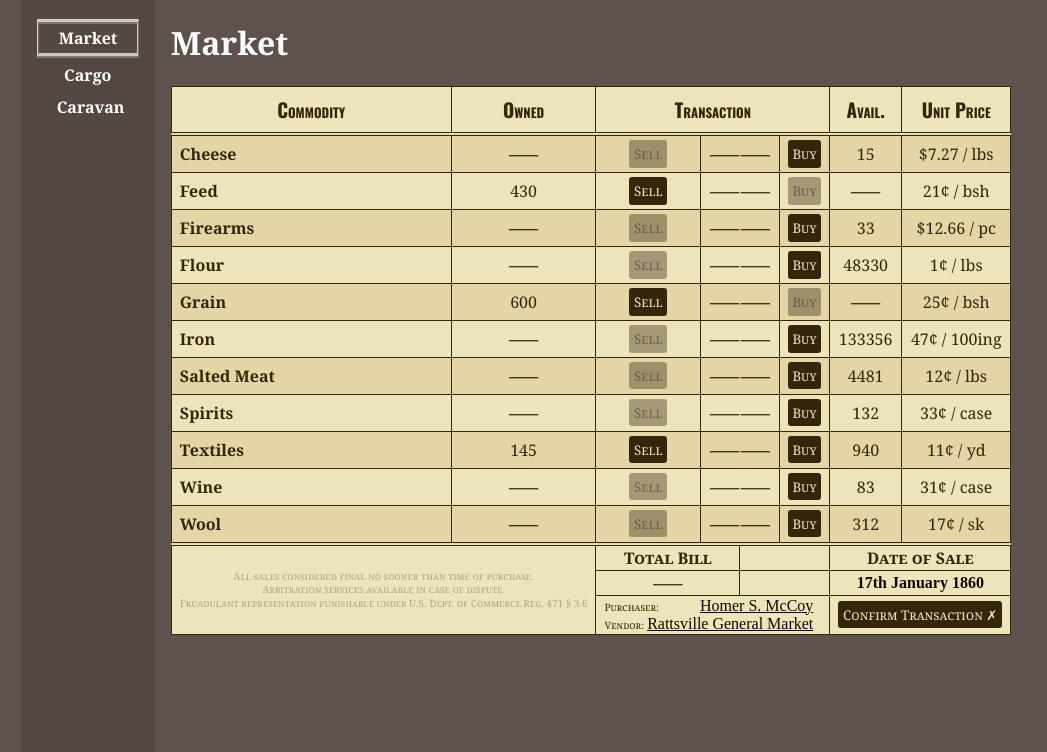
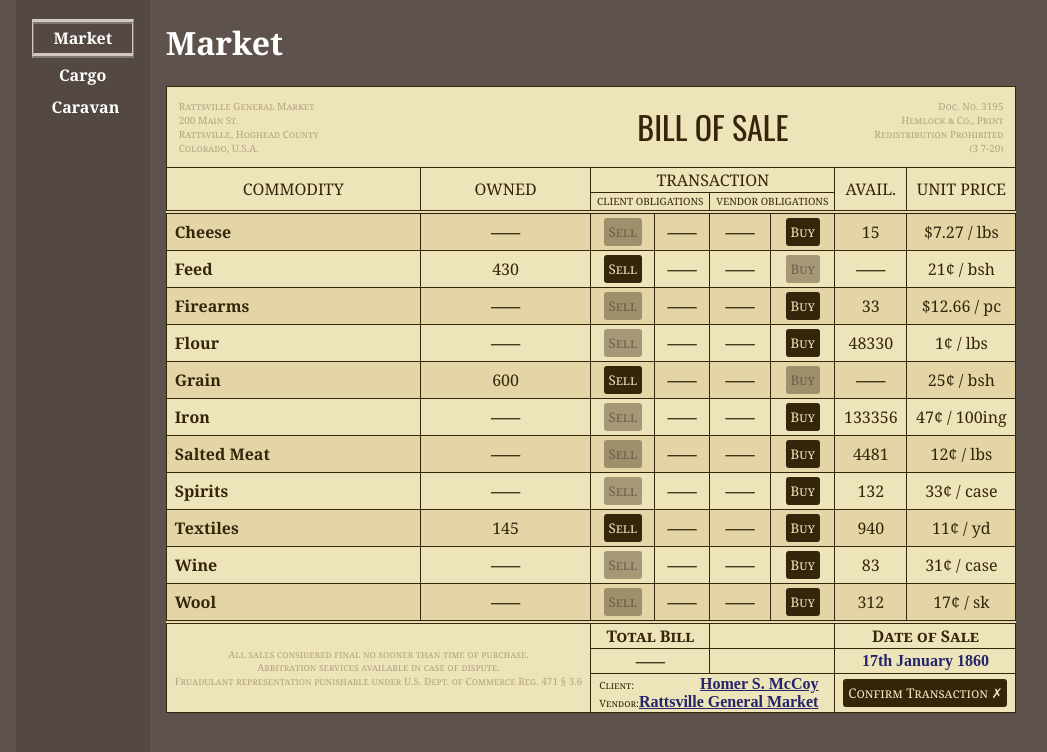
Before and after one commit to eignnx/the-silt-road, a React (Create React App) app: page /game/market in a window 1280 px wide. Shown: the top 752 px of the page, without its empty margins (124-1171 px from the left). Built offline with nearby package versions, Linux system fonts and the light colour scheme; a web font is replaced by a local one.

Commit message:
more flavor

```diff
--- a/src/routes/MarketView.tsx
+++ b/src/routes/MarketView.tsx
@@ -89,11 +89,47 @@ export default function MarketView() {
         <table>
             <thead>
                 <tr>
-                    <th scope="col">Commodity</th>
-                    <th scope="col">Owned</th>
+                    <th colSpan={2} className='header-flavor-text'>
+                        <div>
+                            Rattsville General Market
+                        </div>
+                        <div>
+                            200 Main St.
+                        </div>
+                        <div>
+                            Rattsville, Hoghead County
+                        </div>
+                        <div>
+                            Colorado, U.S.A.
+                        </div>
+                    </th>
+                    <th colSpan={4} className='title'>Bill of Sale</th>
+                    <th colSpan={2} className='header-flavor-text'>
+                        <div>
+                            Doc. No. 3195
+                        </div>
+                        <div>
+                            Hemlock & Co., Print
+                        </div>
+                        <div>
+                            Redistribution Prohibited
+                        </div>
+                        <div>
+                            (3 7-20)
+                        </div>
+                    </th>
+                </tr>
+                <tr>
+
+                    <th scope="col" rowSpan={2}>Commodity</th>
+                    <th scope="col" rowSpan={2}>Owned</th>
                     <th scope="col" colSpan={4}>Transaction</th>
-                    <th scope="col">Avail.</th>
-                    <th scope="col">Unit Price</th>
+                    <th scope="col" rowSpan={2}>Avail.</th>
+                    <th scope="col" rowSpan={2}>Unit Price</th>
+                </tr>
+                <tr className='obligations-headers'>
+                    <th scope="col" colSpan={2}>Client Obligations</th>
+                    <th scope="col" colSpan={2}>Vendor Obligations</th>
                 </tr>
             </thead>
             <tbody>
@@ -115,7 +151,12 @@ export default function MarketView() {
                                     Sell
                                 </button>
                             </td>
-                            {txnQty === 0 ? <td colSpan={2}>⸺⸺</td> : <>
+                            {txnQty === 0 ? (
+                                <>
+                                    <td>⸺</td>
+                                    <td>⸺</td>
+                                </>
+                            ) : <>
                                 <td>
                                     {"☞ "}
                                     {txnQty < 0 ? (
@@ -192,7 +233,7 @@ export default function MarketView() {
                 <tr>
                     <td colSpan={4} className='signature-section'>
                         <div>
-                            <span className='signature-label'>Purchaser:</span>
+                            <span className='signature-label'>Client:</span>
                             <span className='signature'>Homer S. McCoy</span>
                         </div>
                         <div>
--- a/src/styles/MarketView.css
+++ b/src/styles/MarketView.css
@@ -7,6 +7,7 @@ h2 {
 }
 
 table {
+    border: 1px solid var(--clr-dark);
     border-collapse: collapse;
     background: var(--clr-light);
     color: var(--clr-dark);
@@ -18,20 +19,47 @@ table {
 }
 
 th[scope="col"] {
-    padding-block: 0.5rem;
+    /* padding-block: 0.5rem; */
     /* font-weight: 900; */
     text-align: center;
-    font-size: larger;
-    font-family: Oswald, Impact, Haettenschweiler, 'Arial Narrow Bold', sans-serif;
-    font-weight: 700;
-    /* text-transform: uppercase; */
-    font-variant: small-caps;
+    /* font-size: larger; */
+    text-transform: uppercase;
+    /* font-variant: small-caps; */
 }
 
 th[scope="row"] {
     font-weight: bold;
     text-align: left;
-    /* background */
+}
+
+th.header-flavor-text {
+    padding: 0.75rem;
+    border: none;
+    width: min-content;
+    color: var(--clr-dark-lighter);
+    font-size: x-small;
+    font-variant: small-caps;
+
+    /* vertical-align: top; */
+    /* text-decoration: underline; */
+
+    &:first-of-type {
+        text-align: left;
+    }
+
+    &:last-of-type {
+        text-align: right;
+    }
+}
+
+
+.title {
+    border: none;
+    font-family: Oswald, Impact, Haettenschweiler, 'Arial Narrow Bold', sans-serif;
+    font-weight: 400;
+    font-size: xx-large;
+    text-transform: uppercase;
+    padding: 0.5rem;
 }
 
 tfoot th {
@@ -44,19 +72,27 @@ th,
 td {
     text-align: center;
     padding-inline: 0.5rem;
-    border: 1px solid var(--clr-dark)
+    border: 1px solid var(--clr-dark);
 }
 
 
 thead {
     border-bottom: 4px double var(--clr-dark);
+
+    .obligations-headers>th {
+        /* font-family: inherit; */
+        /* font-weight: bold; */
+        font-size: x-small;
+        width: min-content;
+        padding: 0.1rem;
+    }
 }
 
 tfoot {
     border-top: 4px double var(--clr-dark);
 
     p {
-        color: color-mix(in oklab, var(--clr-dark) 30%, var(--clr-light));
+        color: var(--clr-dark-lighter);
         font-style: normal;
         font-variant: small-caps;
         font-size: x-small;
@@ -78,7 +114,7 @@ tfoot {
 .date-of-sale {
     font-family: "Mrs Saint Delafield", cursive;
     font-weight: bold;
-    color: color-mix(in oklab, var(--clr-dark) 50%, black);
+    color: var(--ink-blue);
 }
 
 tbody>tr:nth-of-type(odd) {
@@ -105,7 +141,8 @@ tbody>tr:nth-of-type(odd) {
         font-family: "Mrs Saint Delafield", cursive;
         text-decoration: underline;
         padding-inline-end: 0.5rem;
-        color: color-mix(in oklab, var(--clr-dark) 50%, black);
+        color: var(--ink-blue);
+        font-weight: bold;
     }
 }
 
--- a/src/styles/index.css
+++ b/src/styles/index.css
@@ -3,6 +3,8 @@
 :root {
   --clr-dark: rgb(51, 38, 11);
   --clr-light: rgb(238, 228, 185);
+  --clr-dark-lighter: color-mix(in oklab, var(--clr-dark) 30%, var(--clr-light));
+  --ink-blue: rgb(36, 36, 107);
 }
 
 html {
```
